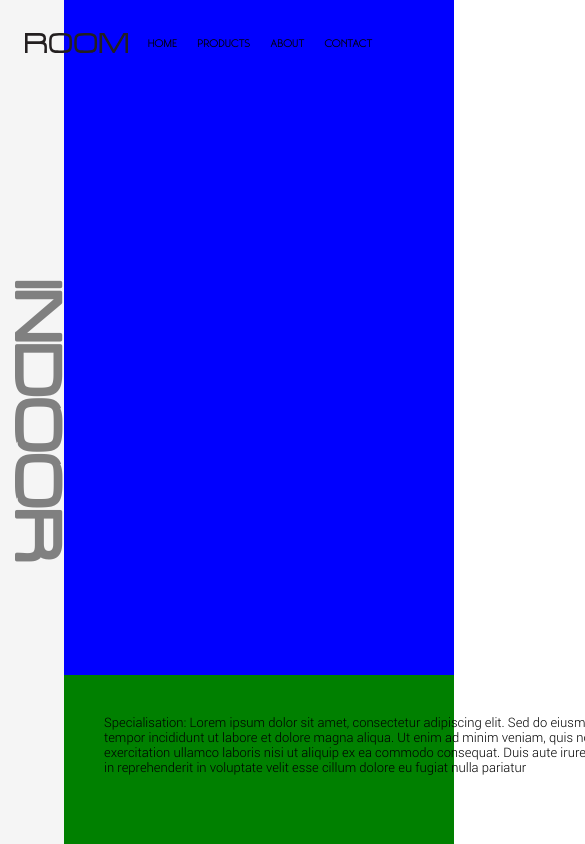
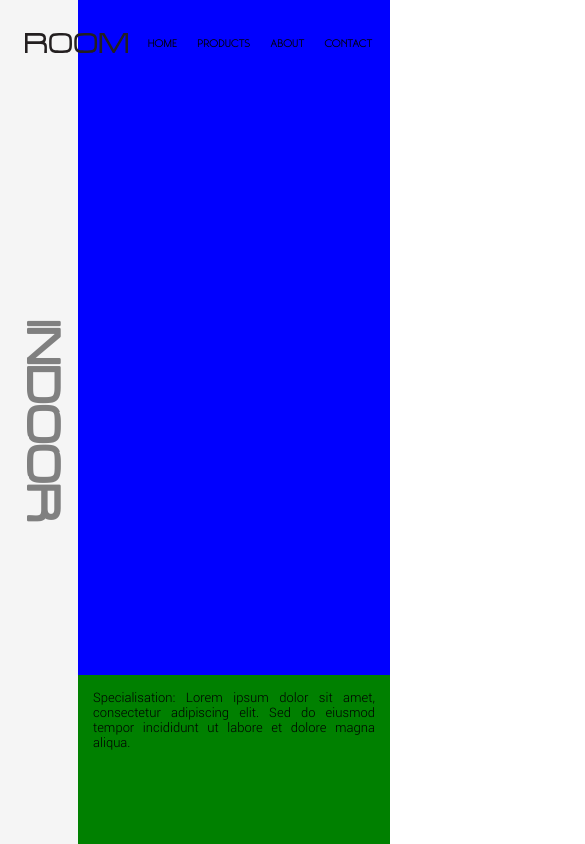
Before and after one commit to mathieuelisa/Room-react-app, a React (Create React App) app: page /products in a window 390 px wide. Shown: the top 844 px of the page, 585 px wide, since content can reach past the window. Built offline with nearby package versions, Linux system fonts and the light colour scheme; no server answers.

Commit message:
Adding media queries to products page

```diff
--- a/src/Components/Products/Maincontainer/index.js
+++ b/src/Components/Products/Maincontainer/index.js
@@ -28,10 +28,7 @@ function MainContainer() {
           <p className="mainContainer__products-descriptions-text">
             Specialisation: Lorem ipsum dolor sit amet, consectetur adipiscing
             elit. Sed do eiusmod tempor incididunt ut labore et dolore magna
-            aliqua. Ut enim ad minim veniam, quis nostrud exercitation ullamco
-            laboris nisi ut aliquip ex ea commodo consequat. Duis aute irure
-            dolor in reprehenderit in voluptate velit esse cillum dolore eu
-            fugiat nulla pariatur
+            aliqua.
           </p>
         </div>
       </div>
--- a/src/Components/Products/Maincontainer/styles.scss
+++ b/src/Components/Products/Maincontainer/styles.scss
@@ -14,7 +14,7 @@
   }
 
   &-secondPart {
-    width: 100%;
+    width: 80%;
   }
 
   &-productsTitle {
@@ -61,3 +61,15 @@
   font-size: 7em;
   font-family: "Acens";
 }
+
+@media screen and (max-width: 945px) {
+  .mainProducts__title {
+    font-size: 5em;
+  }
+
+  .mainContainer__products-descriptions-text {
+    width: 100%;
+    text-align: justify;
+    padding: 15px;
+  }
+}
```
